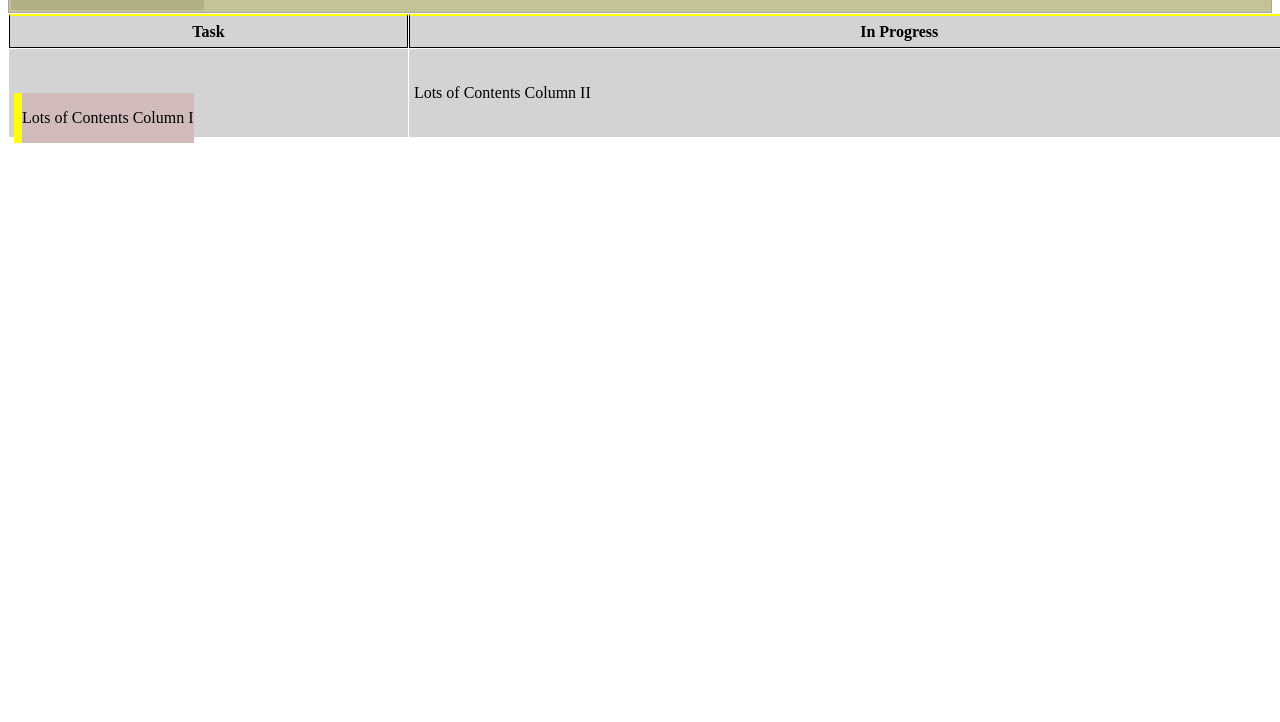
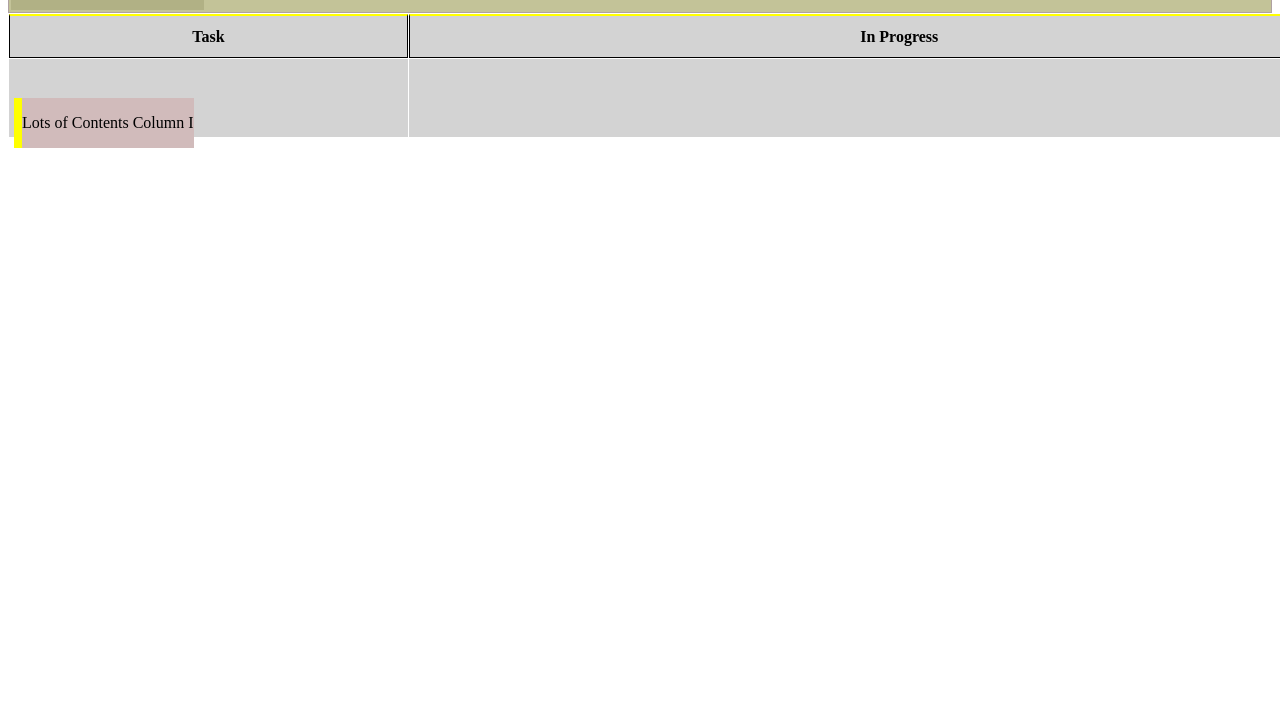
Before and after one commit to bishalgc1996/trello-card-simple, a plain HTML site: page index.html in a window 1280 px wide. Shown: the part 78-800 px from the top of the page. Drawn offline with Linux system fonts and the light colour scheme.

Commit message:
Removing some p content

```diff
--- a/index.html
+++ b/index.html
@@ -27,8 +27,8 @@
                 </div>
               </div>
             </td>
-            <td style="width: 639px">Lots of Contents Column II</td>
-            <td>Lots of Contents Column III</td>
+            <td style="width: 639px"></td>
+            <td></td>
           </tr>
         </tbody>
       </table>
```
